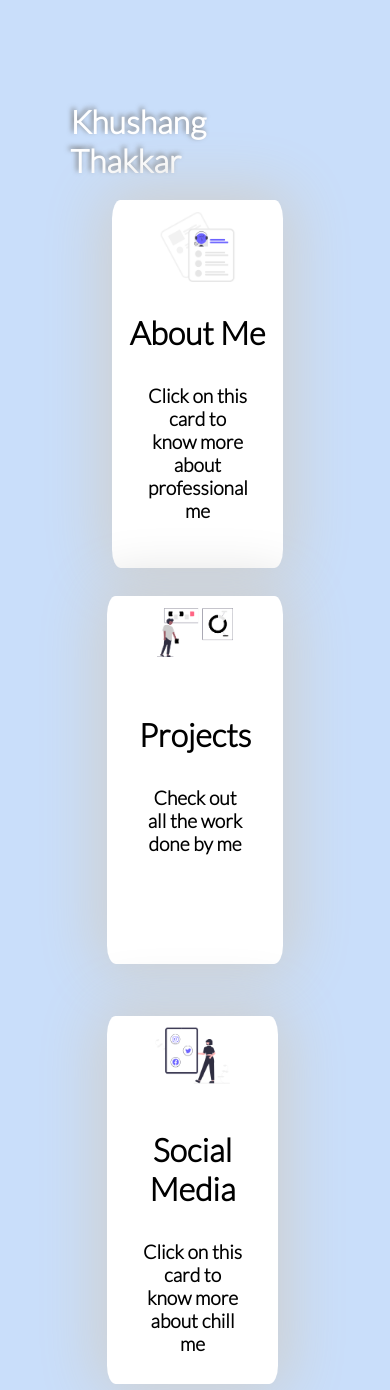
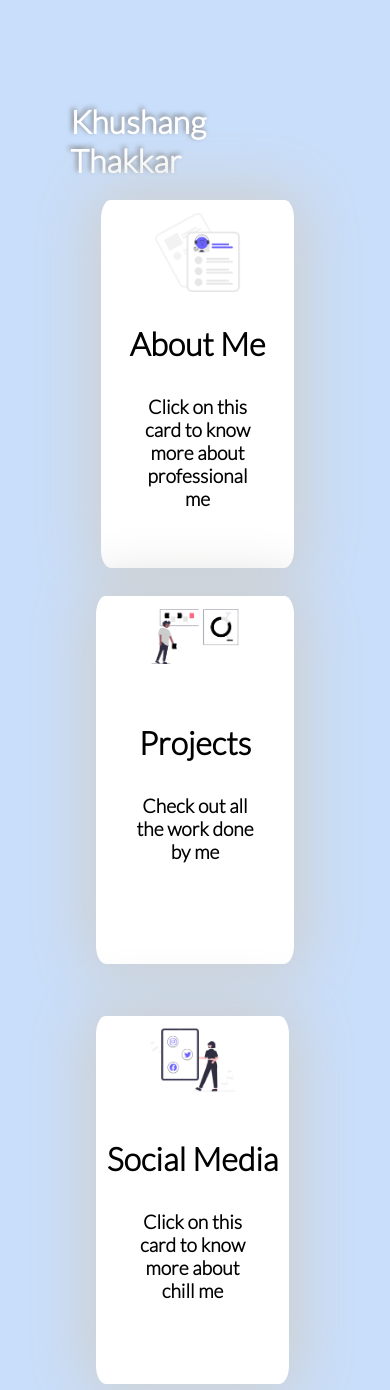
Before and after one commit to Thakkar-Khushang/IEEE-CS-TASK2, a plain HTML site: page index.html in a window 390 px wide. Shown: the top 1390 px of the page. Drawn offline with Linux system fonts and the light colour scheme.

Commit message:
Update index.css

```diff
--- a/index.css
+++ b/index.css
@@ -175,8 +175,8 @@
            }
            .Lin
            {
-            max-width: 80%;
-            max-height: 80%;
+            max-width: 90%;
+            max-height: 60%;
             padding: 2%;
             margin-bottom: 12%;
             margin-top: 0%;
@@ -184,7 +184,7 @@
            }
            .Ghub
            {
-            max-width: 80%;
+            max-width: 90%;
             max-height: 60%;
             padding: 2%;
             margin-bottom: 12%;
@@ -192,7 +192,7 @@
            }
            .Igram
            {
-            max-width: 80%;
+            max-width: 90%;
             max-height: 60%;
             padding: 2%;
             margin-bottom: 12%;
```
